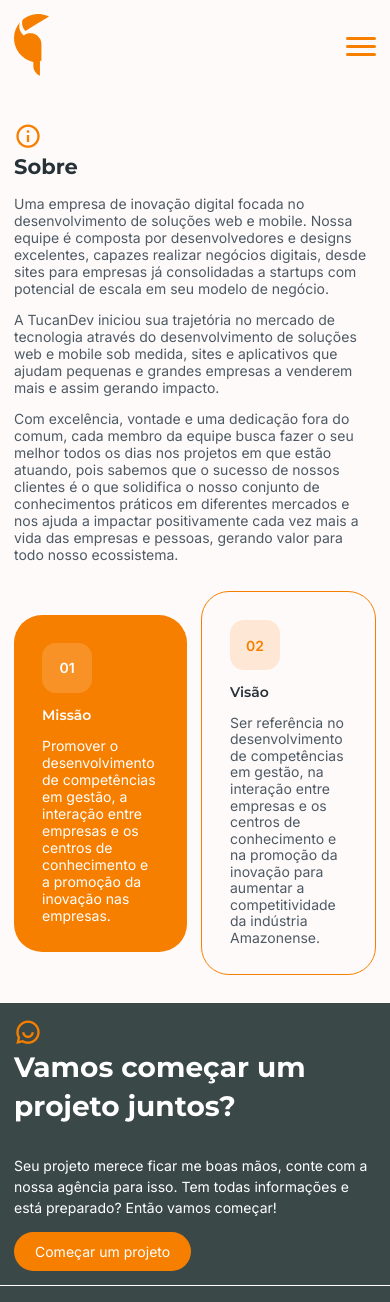
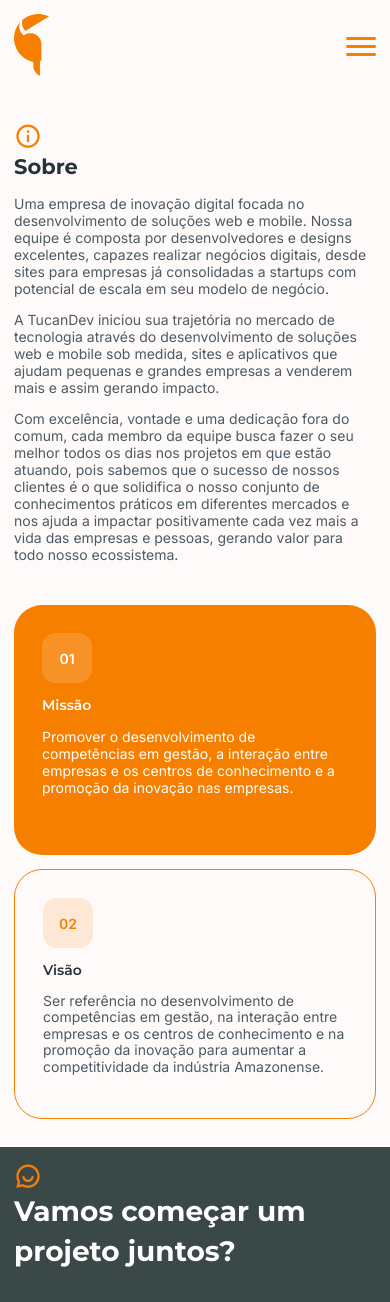
Before and after one commit to Tucan-Dev/tucan-web, a Next.js app: page /sobre in a window 390 px wide. Shown: the top 1302 px of the page. Built offline with nearby package versions, Linux system fonts and the light colour scheme.

Commit message:
style: responsividade na page about

```diff
--- a/src/pages/sobre.tsx
+++ b/src/pages/sobre.tsx
@@ -33,7 +33,7 @@ export default function About() {
             das empresas e pessoas, gerando valor para todo nosso ecossistema.
           </p>
 
-          <div className={commonStyles.flex}>
+          <div className={styles.flex_about}>
             <div className={styles.mission}>
               <span>01</span>
               <h2>Missão</h2>
--- a/src/styles/globals.scss
+++ b/src/styles/globals.scss
@@ -36,6 +36,7 @@
 
 body {
   background: var(--background-light);
+  min-width: 320px;
 }
 
 @media (max-width: 1080px) {
--- a/src/styles/pages/about.module.scss
+++ b/src/styles/pages/about.module.scss
@@ -17,6 +17,14 @@
   color: var(--subtitle);
 
   margin-bottom: 2rem;
+}
+
+.flex_about {
+  display: flex;
+  align-items: center;
+  gap: 1rem;
+
+  margin-top: 2rem;
 }
 
 .mission,
@@ -102,3 +110,13 @@
     color: var(--subtitle);
   }
 }
+
+@media (max-width: 768px) {
+  .flex_about {
+    display: flex;
+    flex-direction: column;
+    gap: 1rem;
+
+    margin-top: 2rem;
+  }
+}
```
